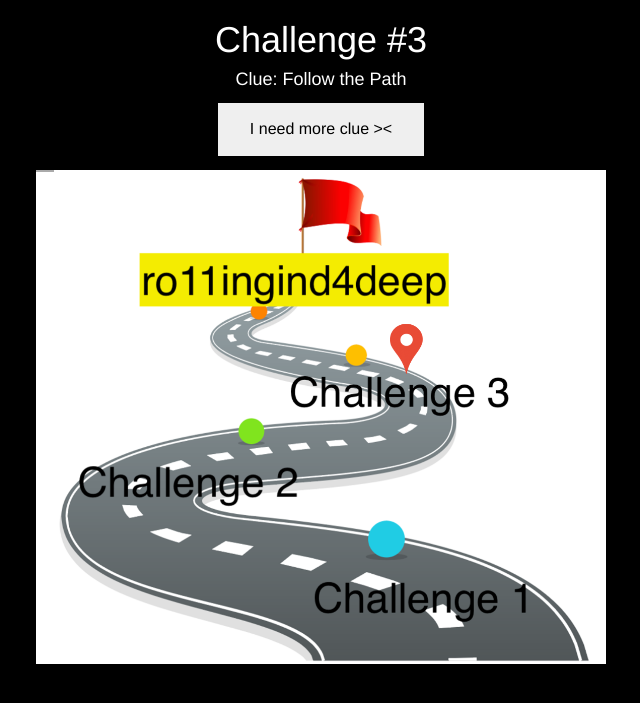
After one commit to chiamyunqing/hacktoroll, a Django app: template hacknroll/challenges/templates/challenges/challenge3.html in a window 1280 px wide. The commit adds this page. Shown: the top 703 px of the page, without its empty margins (319-959 px from the left). Run offline with Django 3.2, Linux system fonts and the light colour scheme; the template is opened without the code that fills it, so the values that code supplies are empty; some libraries are stand-ins or nearby versions.

Commit message:
Complete challenge 3

```diff
--- a/hacknroll/challenges/templates/challenges/challenge2.html
+++ b/hacknroll/challenges/templates/challenges/challenge2.html
@@ -17,7 +17,7 @@ img.beauty {
     <h1> Challenge #2 </h1>
     <h2> Clue: A picture is worth a thousand words </h2>
     <p><a href={% url 'challenges:cookie_view' %} target="_blank"><img class="beauty" src="{% static 'challenges/fortune.jpg' %}" ></a></p>
-    <form action="/c2/" method="post">
+    <form action="/chal2/" method="post">
         {% csrf_token %}
         {{ form | crispy }}
         <input type="submit" value="Submit">
--- /dev/null
+++ b/hacknroll/challenges/templates/challenges/challenge3.html
@@ -0,0 +1,55 @@
+{% extends "base_bootstrap.html" %}
+
+
+{% block content %}
+
+<style>
+body {
+  background-color: black;
+  text-align: center;
+  color: white;
+}
+
+button {
+    border: none;
+    color: black;
+    padding: 15px 32px;
+    text-align: center;
+    text-decoration: none;
+    display: inline-block;
+    font-size: 16px;
+    margin: 4px 2px;
+    cursor: pointer;
+}
+
+</style>
+<body>
+<h1>Challenge #3</h1>
+<h4>Clue: Follow the Path</h4>
+
+<p>
+<button onclick="display()">I need more clue >< </button>
+</p>
+
+<div id="clue">
+</div>
+
+<script>
+shown = false;
+
+function display() {
+    console.log(shown)
+    if (!shown) {
+        var x = document.createElement("p");
+        x.innerHTML = "A URL consists of many components. We are just looking at the path here. The path identifies the specific resource in the host that the web client wants to access. For example, /apples/pears/.";
+        document.getElementById('clue').appendChild(x);
+        shown = true;
+    }
+}
+</script>
+
+{% load static %}
+<img src="{% static 'challenges/path.png' %}" alt="Path" width="50%" height="40%">
+</body>
+
+{% endblock %}
--- a/hacknroll/challenges/urls.py
+++ b/hacknroll/challenges/urls.py
@@ -5,5 +5,7 @@ app_name='challenges'
 
 urlpatterns = [
     path('', views.homepage, name='homepage'),
-    path('c2/', views.challenge2.as_view(), name='c2'),
+    path('chal2/', views.challenge2.as_view(), name='c2'),
+    path('c3/', views.challenge3.as_view(), name='c3'),
+    path('cv', views.cookieview, name='cookie_view'),
 ]
--- a/hacknroll/challenges/views.py
+++ b/hacknroll/challenges/views.py
@@ -25,3 +25,7 @@ def cookieview(request):
         response = HttpResponse(html)
         response.set_cookie("fortune", "r0lls0fc4sh4ndb1lls")
         return response
+
+class challenge3(LoginRequiredMixin, View):
+    def get(self, request):
+        return render(request, 'challenges/challenge3.html')
```
Also changed, not shown: hacknroll/challenges/static/challenges/path.png (added).
